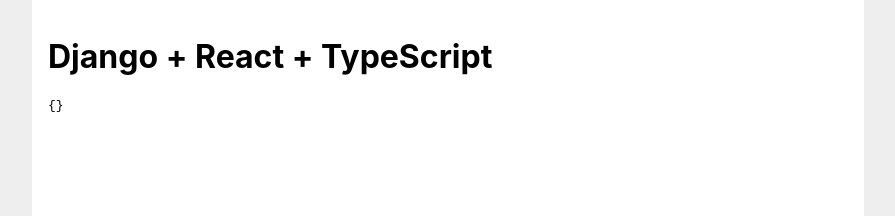
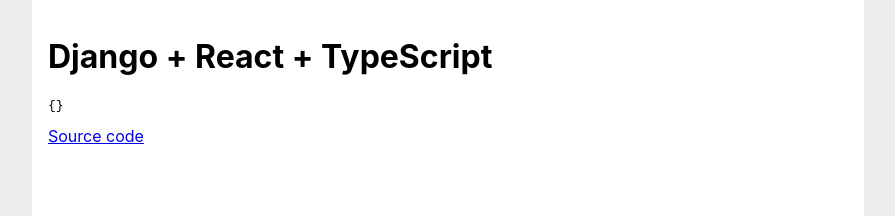
Before and after one commit to RyanFleck/Django-React-Heroku-Test, a React (Create React App) app in the folder electoral-frontend/: page / in a window 1280 px wide. Shown: the top 216 px of the page, without its empty margins (192-1087 px from the left). Built offline with nearby package versions, Linux system fonts and the light colour scheme; no server answers.

Commit message:
Add source code link.

```diff
--- a/electoral-frontend/src/index.tsx
+++ b/electoral-frontend/src/index.tsx
@@ -30,10 +30,23 @@
       <div id="app-wrap">
         <h1>{page_header}</h1>
         <pre>{JSON.stringify(this.state.data, null, 2)}</pre>
+        <RepoLink />
       </div>
     );
   }
 }
+
+const RepoLink: React.FunctionComponent = () => {
+  return (
+    <a
+      target="_blank"
+      rel="noopener noreferrer"
+      href="https://github.com/RyanFleck/Django-React-Heroku-Test"
+    >
+      Source code
+    </a>
+  );
+};
 
 ReactDOM.render(
   <React.StrictMode>
```
